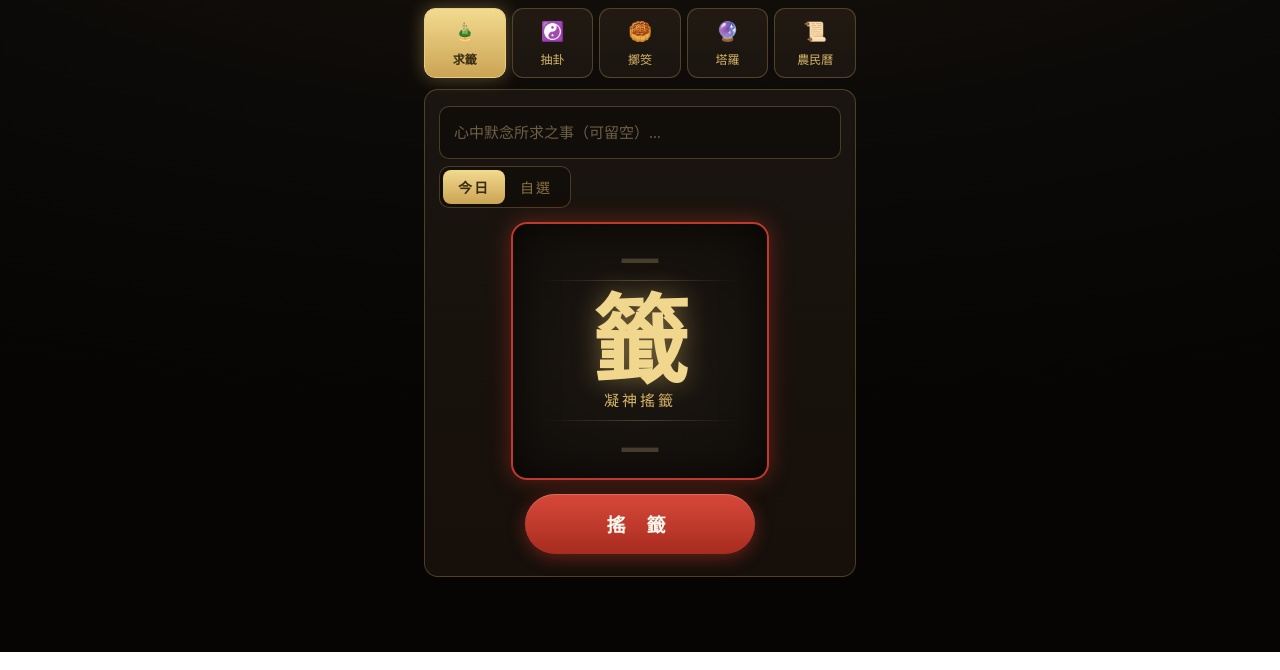
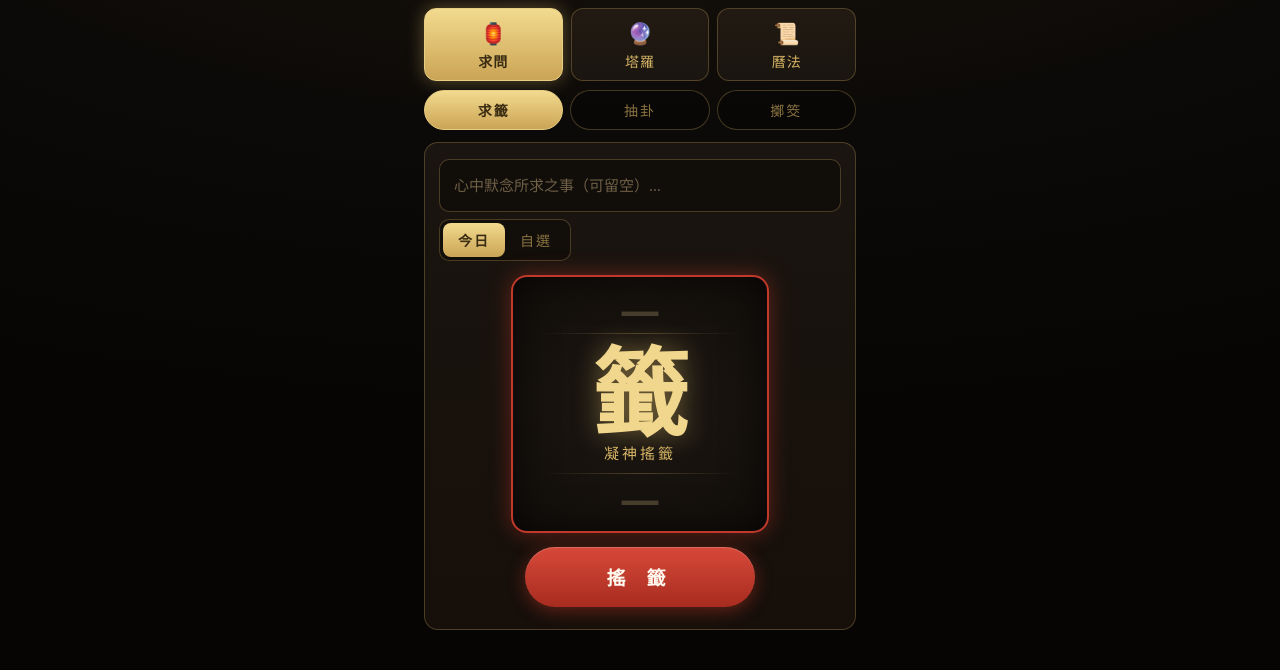
Before and after one commit to kakad0000123-spec/xuanji, a plain HTML site: page index.html in a window 1280 px wide. Shown: the part 148-818 px from the top of the page. Drawn offline with Linux system fonts and the light colour scheme.

Commit message:
v1.05 地基：導覽改註冊表驅動（3 主分頁＋膠囊子頁）+ hash 路由
- 主分頁收斂為 求問（求籤/抽卦/擲筊）｜塔羅｜曆法，NAV 註冊表驅動：之後加功能（星座等）＝加一筆設定+一個 view，不再動版面。
- hash 路由（#qian/#tarot/…）：可深連結分享；初始路由置檔尾避 TDZ；記住每組最後停留子頁。
- 分頁改語意化 <button>＋aria-selected；單子頁組自動隱藏膠囊列；農民曆懶載入改掛 onEnter。
- README 記錄地基約定（導覽註冊表/路由/檔案切分/LS 命名）。

Co-Authored-By: Claude Opus 4.8 <noreply@anthropic.com>

```diff
--- a/index.html
+++ b/index.html
@@ -46,16 +46,23 @@
   .chip small{color:var(--gold-d);}
 
   /* ---------- Tabs ---------- */
-  .tabs{display:grid;grid-template-columns:repeat(5,1fr);gap:6px;margin:11px 0;}
+  .tabs{display:grid;grid-template-columns:repeat(3,1fr);gap:8px;margin:11px 0 9px;}
   .tab{background:linear-gradient(180deg,var(--panel2),var(--panel));border:1px solid var(--line);
-    border-radius:11px;padding:9px 1px 8px;text-align:center;cursor:pointer;color:var(--gold);
-    transition:transform .12s, box-shadow .2s;}
+    border-radius:12px;padding:10px 2px 9px;text-align:center;cursor:pointer;color:var(--gold);
+    transition:transform .12s, box-shadow .2s;font-family:inherit;}
   .tab:active{transform:scale(.97);}
-  .tab .ic{font-size:19px;display:block;margin-bottom:3px;filter:grayscale(.15);}
-  .tab .tx{font-size:12px;letter-spacing:0;white-space:nowrap;}
+  .tab .ic{font-size:21px;display:block;margin-bottom:4px;filter:grayscale(.15);}
+  .tab .tx{font-size:14px;letter-spacing:1px;white-space:nowrap;}
   .tab.on{background:linear-gradient(180deg,#f2da8e,#cba455);color:#3a2c12;border-color:#e7cd82;
     box-shadow:0 0 18px rgba(215,181,102,.4);font-weight:700;}
   .tab.on .ic{filter:none;}
+  /* 子頁膠囊列（組內切換；單一子頁的組自動隱藏） */
+  .subnav{display:flex;gap:7px;margin:0 0 12px;}
+  .subnav.hide{display:none;}
+  .subbtn{flex:1;background:rgba(0,0,0,.25);border:1px solid var(--line);color:var(--gold-d);
+    border-radius:20px;padding:9px 4px;font-size:14px;letter-spacing:2px;cursor:pointer;font-family:inherit;}
+  .subbtn:active{transform:scale(.97);}
+  .subbtn.on{background:linear-gradient(180deg,#f2da8e,#cba455);color:#3a2c12;border-color:#e7cd82;font-weight:700;}
 
   /* ---------- Panel ---------- */
   .panel{background:linear-gradient(180deg,var(--panel),#160f0a);border:1px solid var(--line);
@@ -301,14 +308,9 @@
     </div>
   </div>
 
-  <!-- Tabs -->
-  <div class="tabs">
-    <div class="tab on" data-v="qian"><span class="ic">🎍</span><span class="tx serif">求籤</span></div>
-    <div class="tab" data-v="gua"><span class="ic">☯️</span><span class="tx serif">抽卦</span></div>
-    <div class="tab" data-v="jiao"><span class="ic">🥮</span><span class="tx serif">擲筊</span></div>
-    <div class="tab" data-v="tarot"><span class="ic">🔮</span><span class="tx serif">塔羅</span></div>
-    <div class="tab" data-v="almanac"><span class="ic">📜</span><span class="tx serif">農民曆</span></div>
-  </div>
+  <!-- Tabs（註冊表驅動，見 NAV；加功能=加一筆設定） -->
+  <div class="tabs" id="mainTabs"></div>
+  <div class="subnav hide" id="subNav"></div>
 
   <div class="panel">
 
@@ -637,16 +639,52 @@ function hexHTML(up,low){
 })();
 
 /* ============================================================
-   分頁切換
+   導覽（註冊表 + hash 路由）
+   加新功能：NAV 加一筆（或在既有組 subs 加一項）+ 對應 <div class="view" id="v-xxx">，
+   其餘（渲染/路由/深連結）自動生效。onEnter 供懶載入。
    ============================================================ */
-document.querySelectorAll(".tab").forEach(t=>{
-  t.addEventListener("click",()=>{
-    document.querySelectorAll(".tab").forEach(x=>x.classList.remove("on"));
-    document.querySelectorAll(".view").forEach(x=>x.classList.remove("on"));
-    t.classList.add("on");
-    $("#v-"+t.dataset.v).classList.add("on");
-    if(t.dataset.v==="almanac" && !almRendered) showAlmanac(new Date());
-  });
+const NAV=[
+  {id:"ask",   ic:"🏮", tx:"求問", subs:[
+    {v:"qian", tx:"求籤"}, {v:"gua", tx:"抽卦"}, {v:"jiao", tx:"擲筊"} ]},
+  {id:"tarot", ic:"🔮", tx:"塔羅", subs:[ {v:"tarot", tx:"塔羅"} ]},
+  {id:"alm",   ic:"📜", tx:"曆法", subs:[
+    {v:"almanac", tx:"農民曆", onEnter:()=>{ if(!almRendered) showAlmanac(new Date()); }} ]},
+];
+const lastSub={};              // 記住每組最後停留的子頁
+function findNav(v){ for(const g of NAV){ const s=g.subs.find(x=>x.v===v); if(s) return {g,s}; } return null; }
+function renderNav(cur){
+  const {g}=findNav(cur);
+  $("#mainTabs").innerHTML = NAV.map(x=>
+    `<button class="tab${x.id===g.id?' on':''}" data-g="${x.id}" aria-selected="${x.id===g.id}">
+       <span class="ic">${x.ic}</span><span class="tx serif">${x.tx}</span></button>`).join("");
+  const sn=$("#subNav");
+  if(g.subs.length>1){
+    sn.className="subnav";
+    sn.innerHTML = g.subs.map(s=>
+      `<button class="subbtn serif${s.v===cur?' on':''}" data-v="${s.v}" aria-selected="${s.v===cur}">${s.tx}</button>`).join("");
+  } else { sn.className="subnav hide"; sn.innerHTML=""; }
+}
+function showView(v, push=true){
+  const hit=findNav(v); if(!hit) return;
+  document.querySelectorAll(".view").forEach(x=>x.classList.remove("on"));
+  $("#v-"+v).classList.add("on");
+  lastSub[hit.g.id]=v;
+  renderNav(v);
+  if(hit.s.onEnter) hit.s.onEnter();
+  if(push && location.hash!=="#"+v) history.replaceState(null,"","#"+v);
+}
+$("#mainTabs").addEventListener("click",e=>{
+  const b=e.target.closest(".tab"); if(!b) return;
+  const g=NAV.find(x=>x.id===b.dataset.g);
+  showView(lastSub[g.id]||g.subs[0].v);
+});
+$("#subNav").addEventListener("click",e=>{
+  const b=e.target.closest(".subbtn"); if(!b) return;
+  showView(b.dataset.v);
+});
+window.addEventListener("hashchange",()=>{
+  const v=location.hash.slice(1);
+  if(findNav(v)) showView(v,false);
 });
 
 // textarea 自動長高
@@ -1041,6 +1079,14 @@ aDate.addEventListener("change",()=>{ if(aDate.value) renderAlmanac(parseI(aDate
 $("#aPrev").addEventListener("click",()=>{ const d=parseI(aDate.value); d.setDate(d.getDate()-1); showAlmanac(d); });
 $("#aNext").addEventListener("click",()=>{ const d=parseI(aDate.value); d.setDate(d.getDate()+1); showAlmanac(d); });
 $("#aToday").addEventListener("click",()=>showAlmanac(new Date()));
+
+/* ============================================================
+   初始路由（置於檔尾：所有 view 的狀態與函式都已就緒）
+   ============================================================ */
+(function initRoute(){
+  const v=location.hash.slice(1);
+  showView(findNav(v)?v:"qian", false);
+})();
 </script>
 </body>
 </html>
```
Also changed, not shown: 1 other file.
